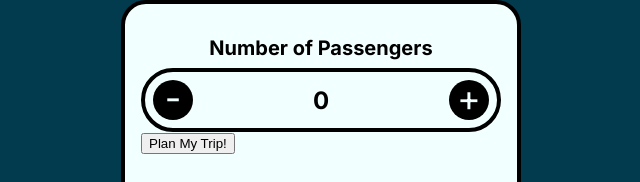
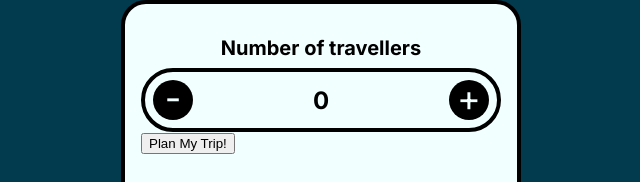
Before and after one commit to OrbicCode/ai-travel-agent, a React (Vite) app: page /planning in a window 1280 px wide. Shown: the top 182 px of the page, without its empty margins (319-959 px from the left). Built offline with nearby package versions, Linux system fonts and the light colour scheme.

Commit message:
Chnaged name from passesngers to travellers

```diff
--- a/src/components/PassengerCounter/PassengerCounter.tsx
+++ /dev/null
@@ -1,27 +0,0 @@
-import styles from './PassengerCounter.module.css';
-
-interface PassengerCounterProps {
-  passengers: number;
-  onChange: (number: number) => void;
-}
-
-export default function PassengerCounter({ passengers, onChange }: PassengerCounterProps) {
-  function decrement() {
-    if (passengers > 0) {
-      onChange(passengers - 1);
-    }
-  }
-  function increment() {
-    onChange(passengers + 1);
-  }
-  return (
-    <div className={styles.container}>
-      <label>Number of Passengers</label>
-      <div className={styles.counter}>
-        <button onClick={decrement}>-</button>
-        <span>{passengers}</span>
-        <button onClick={increment}>+</button>
-      </div>
-    </div>
-  );
-}
--- /dev/null
+++ b/src/components/TravellerCounter/TravellerCounter.tsx
@@ -0,0 +1,27 @@
+import styles from './TravellerCounter.module.css';
+
+interface TravellerCounterProps {
+  travellers: number;
+  onChange: (number: number) => void;
+}
+
+export default function TravellerCounter({ travellers, onChange }: TravellerCounterProps) {
+  function decrement() {
+    if (travellers > 0) {
+      onChange(travellers - 1);
+    }
+  }
+  function increment() {
+    onChange(travellers + 1);
+  }
+  return (
+    <div className={styles.container}>
+      <label>Number of travellers</label>
+      <div className={styles.counter}>
+        <button onClick={decrement}>-</button>
+        <span>{travellers}</span>
+        <button onClick={increment}>+</button>
+      </div>
+    </div>
+  );
+}
--- a/src/pages/PlanningPage/PlanningPage.tsx
+++ b/src/pages/PlanningPage/PlanningPage.tsx
@@ -1,15 +1,15 @@
 import { useState } from 'react';
-import PassengerCounter from '../../components/PassengerCounter/PassengerCounter';
+import TravellerCounter from '../../components/TravellerCounter/TravellerCounter';
 
 export default function PlanningPage() {
-  const [passengers, setPassengers] = useState<number>(0);
+  const [travellers, setTravellers] = useState<number>(0);
 
   function handleSubmit(e: React.FormEvent) {
     e.preventDefault();
   }
   return (
     <form onSubmit={handleSubmit}>
-      <PassengerCounter passengers={passengers} onChange={setPassengers} />
+      <TravellerCounter travellers={travellers} onChange={setTravellers} />
       <button>Plan My Trip!</button>
     </form>
   );
```
Also changed, not shown: src/components/TravellerCounter/TravellerCounter.module.css (renamed from src/components/PassengerCounter/PassengerCounter.module.css).
